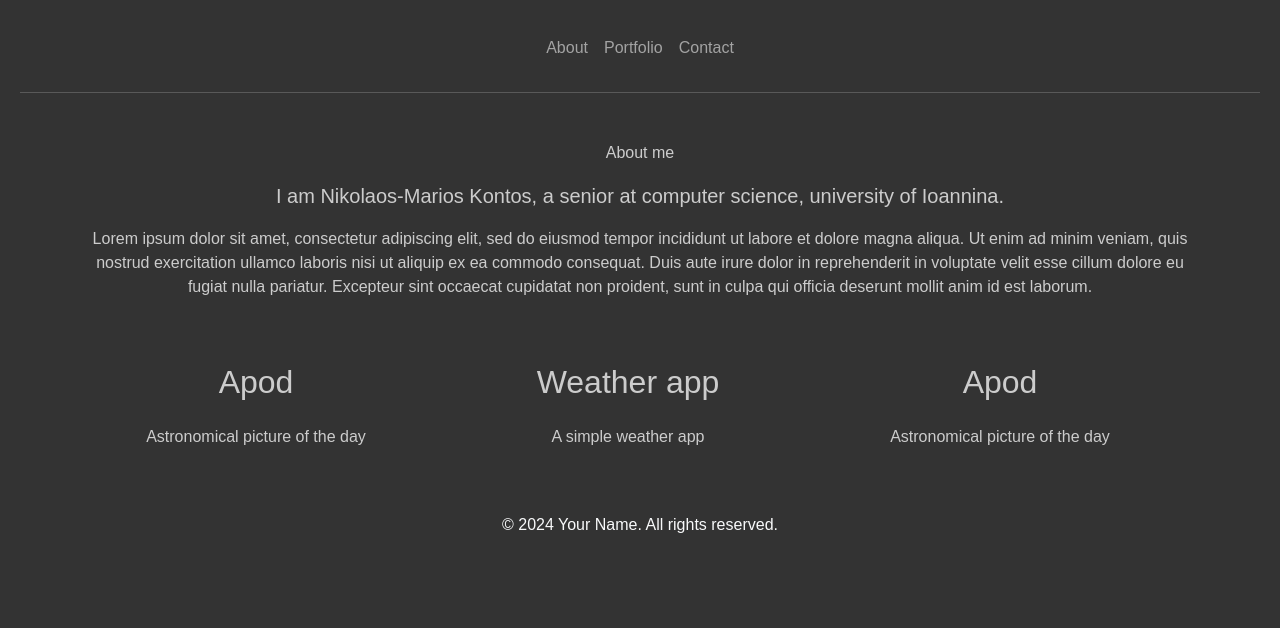
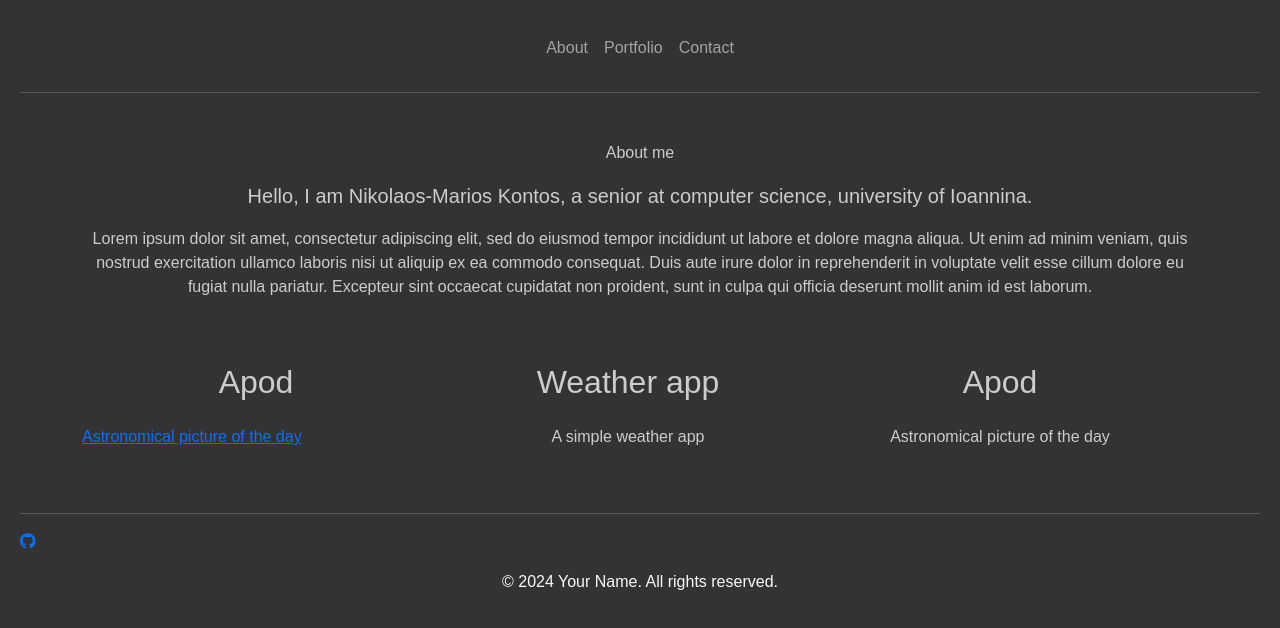
Before and after one commit to nikontos/nikontos.github.io, a plain HTML site: page index.html in a window 1280 px wide. Drawn offline with nearby package versions, Linux system fonts and the light colour scheme; a script that the page names is missing.

Commit message:
Link to /Apod

```diff
--- a/index.html
+++ b/index.html
@@ -7,6 +7,9 @@
 
     <!-- Bootstrap CSS -->
     <link href="https://cdn.jsdelivr.net/npm/bootstrap@5.3.2/dist/css/bootstrap.min.css" rel="stylesheet">
+
+    <link rel="stylesheet" href="https://cdnjs.cloudflare.com/ajax/libs/font-awesome/6.4.2/css/all.min.css">
+
 
     <!-- Your Custom CSS -->
     <link rel="stylesheet" href="css/style.css">
@@ -22,7 +25,7 @@
         <div class="collapse navbar-collapse" id="navbarNav">
             <ul class="navbar-nav mx-auto ">
                 <li class="nav-item active">
-                    <a class="nav-link" href="#about">About</a>
+                    <a class="nav-link" href="index.html">About</a>
                 </li>
                 <li class="nav-item">
                     <a class="nav-link" href="#portfolio">Portfolio</a>
@@ -43,20 +46,19 @@
             <div class="col-md-12">
                 <header class="text-center">
                     <p class="text-left-md">About me</p>
-                    <p class="lead">I am Nikolaos-Marios Kontos, a senior at computer science, university of Ioannina.</p>
+                    <p class="lead">Hello, I am Nikolaos-Marios Kontos, a senior at computer science, university of Ioannina.</p>
                     <p>Lorem ipsum dolor sit amet, consectetur adipiscing elit, sed do eiusmod tempor incididunt ut labore et dolore magna aliqua. Ut enim ad minim veniam, quis nostrud exercitation ullamco laboris nisi ut aliquip ex ea commodo consequat. Duis aute irure dolor in reprehenderit in voluptate velit esse cillum dolore eu fugiat nulla pariatur. Excepteur sint occaecat cupidatat non proident, sunt in culpa qui officia deserunt mollit anim id est laborum.</p>
                 </header>
             </div>
-
-
 
             <div class="row">
                 <div class="col-md-4">
                     <div class="projects">
                         <section id="Apod" class="my-5">
                             <h2 class="text-center mb-4">Apod</h2>
-                            <p class="text-center">Astronomical picture of the day</p>
-                            <!-- Add your portfolio items here -->
+                            <p>
+                                <a href="/pages/apod.html" class="text-center">Astronomical picture of the day</a>
+                            </p>
                         </section>
                     </div>
                 </div>
@@ -65,7 +67,6 @@
                     <section id="Weather app" class="my-5">
                         <h2 class="text-center mb-4">Weather app</h2>
                         <p class="text-center">A simple weather app</p>
-                        <!-- Add your portfolio items here -->
                     </section>
                 </div>
 
@@ -73,15 +74,23 @@
                     <section id="Apod" class="my-5">
                         <h2 class="text-center mb-4">Apod</h2>
                         <p class="text-center">Astronomical picture of the day</p>
-                        <!-- Add your portfolio items here -->
                     </section>
                 </div>
             </div>
         </div>
     </div>
 
+
+    <hr />
     <!-- Footer -->
+
+    <div class='social-icons'>
+        <a href="instagram.com/nikontos" class="icon"><i class="fa-brands fa-github"></i></a>
+    </div>
+
     <footer class="text-light text-center py-3">
+
+
         <p>&copy; 2024 Your Name. All rights reserved.</p>
     </footer>
 
```
